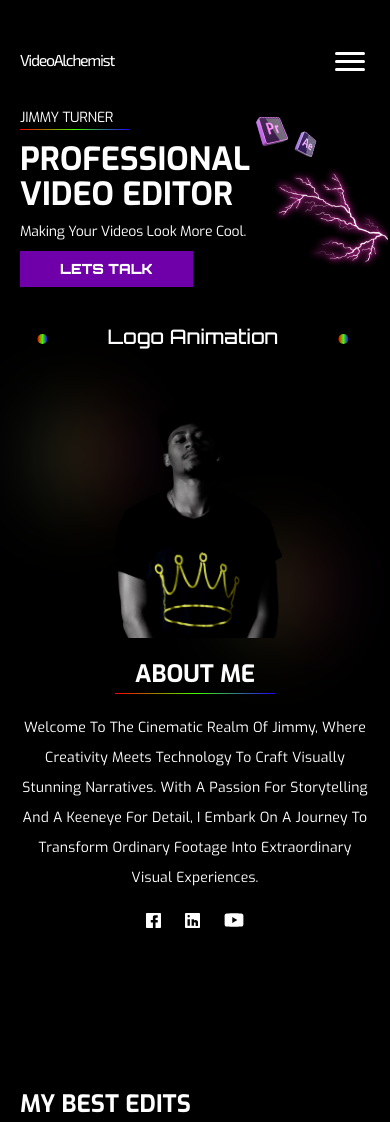
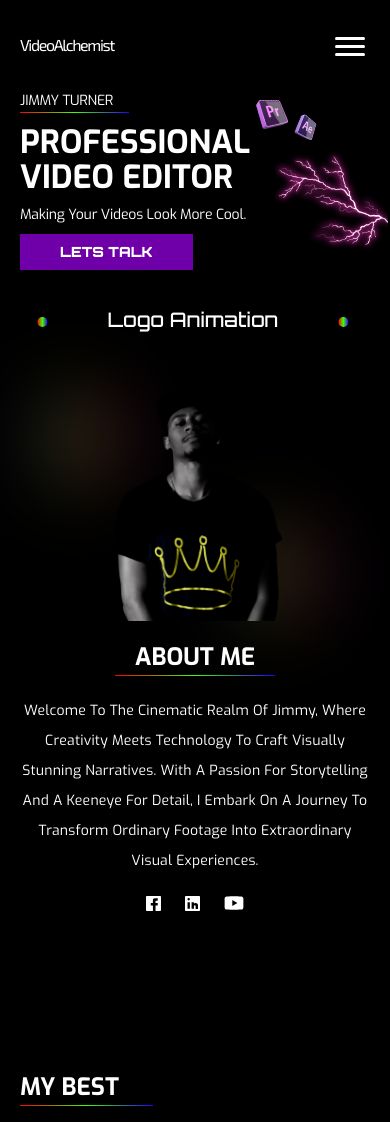
Before and after one commit to waleGGGGG/lessons, a plain HTML site: page lesson_18/index.html in a window 390 px wide. Shown: the top 1122 px of the page. Drawn offline with Linux system fonts and the light colour scheme.

Commit message:
Add files via upload

```diff
--- a/lesson_18/css/style.css
+++ b/lesson_18/css/style.css
@@ -61,11 +61,11 @@
   position: sticky;
   top: 0;
   z-index: 1000;
-  margin-bottom: 20px;
 }
 .header__container {
-  padding-top: clamp(40px, 40px + 20 * (100vw - 393px) / 1527, 60px);
-  padding-bottom: clamp(7px, 7px + 23 * (100vw - 393px) / 1527, 30px);
+  padding-top: 10px;
+  padding-bottom: 10px;
+  min-height: 130px;
   display: -webkit-box;
   display: -ms-flexbox;
   display: flex;
@@ -79,6 +79,11 @@
       -ms-flex-pack: justify;
           justify-content: space-between;
   position: relative;
+}
+@media (max-width: 768.98px) {
+  .header__container {
+    min-height: 90px;
+  }
 }
 
 .nickname {
@@ -228,6 +233,8 @@
     border-radius: 0 0 0 10px;
     -webkit-transition-duration: 0.3s;
             transition-duration: 0.3s;
+    -webkit-backdrop-filter: blur(3px);
+            backdrop-filter: blur(3px);
   }
   .navigation-block__item:hover {
     text-decoration: underline;
@@ -567,9 +574,6 @@
   }
 }
 @media (max-width: 620.98px) {
-  .hero-section .owner {
-    padding-top: 3px;
-  }
   .hero-section .owner__inner {
     row-gap: 12px;
   }
@@ -680,12 +684,6 @@
   }
 }
 @media (max-width: 906.98px) {
-  .hero-section .composition-block__photo {
-    aspect-ratio: 376/508;
-    -o-object-fit: contain;
-       object-fit: contain;
-    max-width: 376px;
-  }
   .hero-section .composition-block__inner::after {
     content: "";
     display: block;
@@ -995,20 +993,11 @@
   width: 100%;
 }
 .text-block__title {
-  position: relative;
-  display: inline-block;
   margin-bottom: 20px;
 }
 .text-block__title::after {
-  content: "";
-  position: absolute;
   left: -16.74%;
-  bottom: -18%;
   width: 133.4%;
-  max-width: 1273px;
-  height: 1px;
-  background: -webkit-gradient(linear, left top, right top, from(rgb(255, 0, 0)), color-stop(50%, rgb(66, 255, 0)), to(rgb(36, 0, 255)));
-  background: linear-gradient(90deg, rgb(255, 0, 0) 0%, rgb(66, 255, 0) 50%, rgb(36, 0, 255) 100%);
 }
 .text-block__inform {
   font-size: 18px;
@@ -1129,20 +1118,11 @@
   cursor: default;
 }
 .portfolio-section__title {
-  position: relative;
-  display: inline-block;
   margin-bottom: 140px;
 }
 .portfolio-section__title::after {
-  content: "";
-  position: absolute;
   left: 0;
-  bottom: -18%;
   width: 133.74%;
-  max-width: 1273px;
-  height: 1px;
-  background: -webkit-gradient(linear, left top, right top, from(rgb(255, 0, 0)), color-stop(50%, rgb(66, 255, 0)), to(rgb(36, 0, 255)));
-  background: linear-gradient(90deg, rgb(255, 0, 0) 0%, rgb(66, 255, 0) 50%, rgb(36, 0, 255) 100%);
 }
 .portfolio-section__slides-block {
   display: -webkit-box;
@@ -1392,6 +1372,8 @@
 }
 
 .title {
+  position: relative;
+  display: inline-block;
   font-family: "Exo", sans-serif;
   font-weight: 700;
   text-transform: uppercase;
@@ -1440,3 +1422,17 @@
     line-height: 1.875rem;
   }
 }
+.title::after {
+  content: "";
+  position: absolute;
+  bottom: -20px;
+  max-width: 1273px;
+  height: 1px;
+  background: -webkit-gradient(linear, left top, right top, from(rgb(255, 0, 0)), color-stop(50%, rgb(66, 255, 0)), to(rgb(36, 0, 255)));
+  background: linear-gradient(90deg, rgb(255, 0, 0) 0%, rgb(66, 255, 0) 50%, rgb(36, 0, 255) 100%);
+}
+@media (max-width: 768.98px) {
+  .title::after {
+    bottom: -4px;
+  }
+}
--- a/lesson_18/index.html
+++ b/lesson_18/index.html
@@ -105,7 +105,7 @@
             </div>
             <div id="portfolio" class="portfolio-section">
                 <div class="portfolio-section__container">
-                    <h2 class="portfolio-section__title title">My best edits</h2>
+                    <h2 class="portfolio-section__title title">My best</h2>
                     <span class="arrow"></span>
                     <ul class="portfolio-section__slides-block">
                         <li class="card">
```
